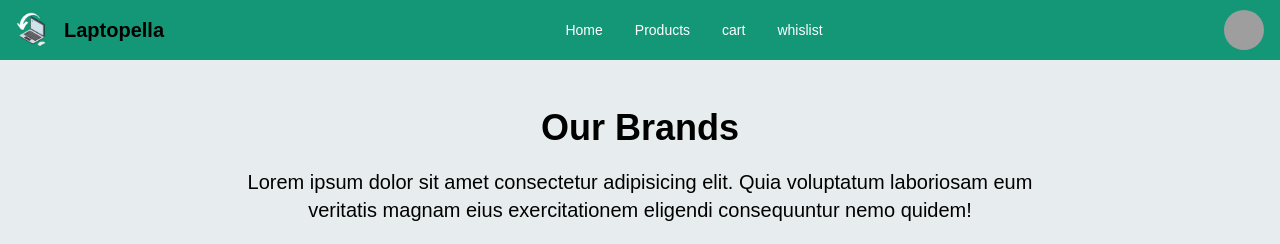
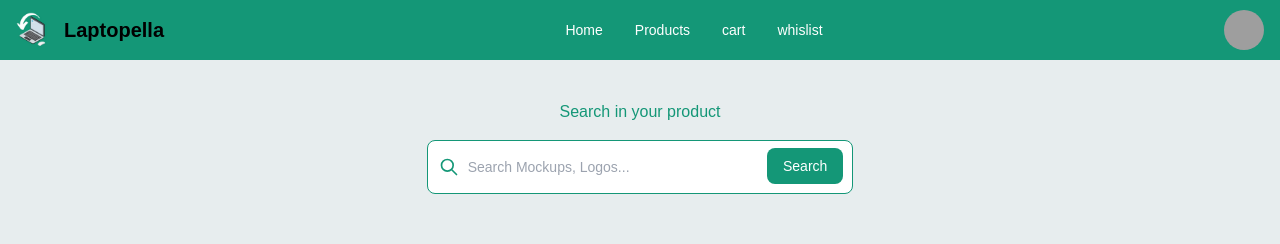
Before and after one commit to coddermoon/laptopella-client, a React (Create React App) app: page /shop in a window 1280 px wide. Shown: the top 244 px of the page. Built offline with nearby package versions, Linux system fonts and the light colour scheme; grey boxes are pictures that could not be loaded.

Commit message:
done to products page

```diff
--- /dev/null
+++ b/src/pages/ShopPage/Searchbox/Searchbox.js
@@ -0,0 +1,23 @@
+import React from 'react';
+
+const Searchbox = () => {
+    return (
+
+<div className='my-10 container mx-auto w-1/3'>
+    <h2 className='text-primary text-center my-4'>Search in your product</h2>
+<form>
+    <label for="default-search" class="mb-2 text-sm font-medium text-gray-900 sr-only dark:text-white">Search</label>
+    <div class="relative">
+        <div class="absolute inset-y-0 left-0 flex items-center pl-3 pointer-events-none">
+            <svg aria-hidden="true" class="w-5 h-5 text-primary dark:text-gray-400" fill="none" stroke="currentColor" viewBox="0 0 24 24" xmlns="http://www.w3.org/2000/svg"><path stroke-linecap="round" stroke-linejoin="round" stroke-width="2" d="M21 21l-6-6m2-5a7 7 0 11-14 0 7 7 0 0114 0z"></path></svg>
+        </div>
+        <input type="search" id="default-search" class="block w-full p-4 pl-10 text-sm text-gray-900 border  rounded-lg  focus:outline-none border-primary" placeholder="Search Mockups, Logos..." required/>
+        <button type="submit" class="text-[#fff] absolute right-2.5 bottom-2.5 bg-primary hover:bg-blue-800  focus:outline-none font-medium rounded-lg text-sm px-4 py-2 dark:bg-blue-600 dark:hover:bg-blue-700 dark:focus:ring-blue-800">Search</button>
+    </div>
+</form>
+</div>
+
+    );
+};
+
+export default Searchbox;
--- a/src/pages/ShopPage/Shop/Shop.js
+++ b/src/pages/ShopPage/Shop/Shop.js
@@ -1,9 +1,11 @@
 import React from 'react';
 import Products from '../../Shared/Products/Products';
+import Searchbox from '../Searchbox/Searchbox';
 
 const Shop = () => {
     return (
         <div>
+            <Searchbox/>
             <Products/>
         </div>
     );
```
